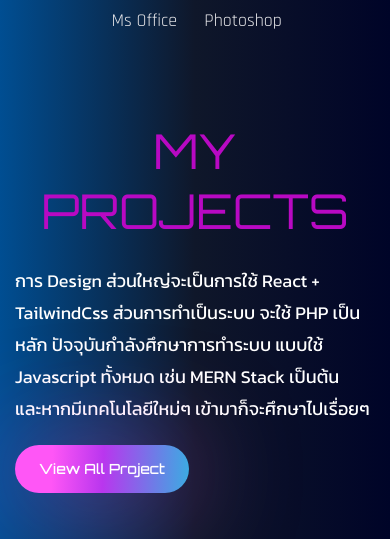
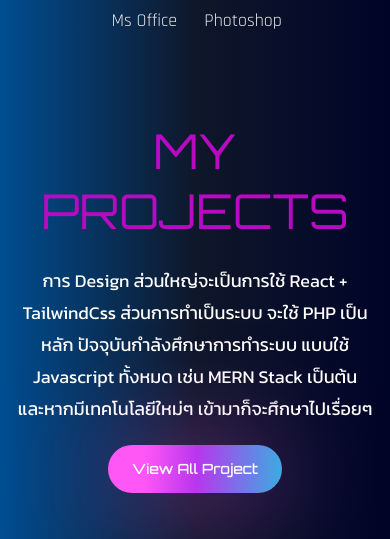
Before and after one commit to Phitchayut/resume2023, a React (Create React App) app: page / in a window 390 px wide. Shown: the part 4800-5339 px from the top of the page. Built offline with nearby package versions, Linux system fonts and the light colour scheme; grey boxes are pictures that could not be loaded; the HTML template or start-up script is replaced by a standard one; a web font is replaced by a local one.

Commit message:
Update Work.js

```diff
--- a/src/components/Work.js
+++ b/src/components/Work.js
@@ -10,9 +10,15 @@ const Work = () => {
     <section id="work">
       <div className="container mx-auto mt-10">
         <div className="flex flex-col lg:flex-row gap-x-10 items-center">
-          <div className="flex-1 flex flex-col gap-y-12 mb-12 lg:mb-0">
-            <div>
-              <h2 className="h2 text-5xl leading-tight text-accent text-center lg:text-left">
+          <motion.div
+            variants={fadeIn("right", 0.3)}
+            initial="hidden"
+            whileInView={"show"}
+            viewport={{ once: false, amount: 0.4 }}
+            className="flex-1 flex flex-col gap-y-12 mb-12 lg:mb-0"
+          >
+            <div className="text-center lg:text-left">
+              <h2 className="h2 text-5xl leading-tight text-accent">
                 My Projects
               </h2>
               <p className="max-w-md mb-5 font-thai">
@@ -21,11 +27,13 @@ const Work = () => {
                 แบบใช้ Javascript ทั้งหมด เช่น MERN Stack เป็นต้น <br />{" "}
                 และหากมีเทคโนโลยีใหม่ๆ เข้ามาก็จะศึกษาไปเรื่อยๆ
               </p>
+              <div className="flex justify-center lg:justify-start">
               <button className="btn btn-sm">
                 <a href="https://github.com/Phitchayut" target="blank">
                   View All Project
                 </a>
               </button>
+              </div>
             </div>
             <a href="https://zfxsdx.csb.app/" target="blank">
               <div className="w-full h-[350px] lg:w-[500px] lg:h-[350px] group relative overflow-hidden border-2 border-white/50 rounder-xl cursor-pointer">
@@ -43,8 +51,14 @@ const Work = () => {
                 </div>
               </div>
             </a>
-          </div>
-          <div className="flex-1 flex flex-col gap-y-10 mt-8 items-center">
+          </motion.div>
+          <motion.div
+            variants={fadeIn("left", 0.3)}
+            initial="hidden"
+            whileInView={"show"}
+            viewport={{ once: false, amount: 0.4 }}
+            className="flex-1 flex flex-col gap-y-10 mt-8 items-center"
+          >
             <a
               href="https://cheerful-blancmange-4d77d6.netlify.app/"
               target="blank"
@@ -85,7 +99,7 @@ const Work = () => {
                 </div>
               </div>
             </a>
-          </div>
+          </motion.div>
         </div>
       </div>
     </section>
```
